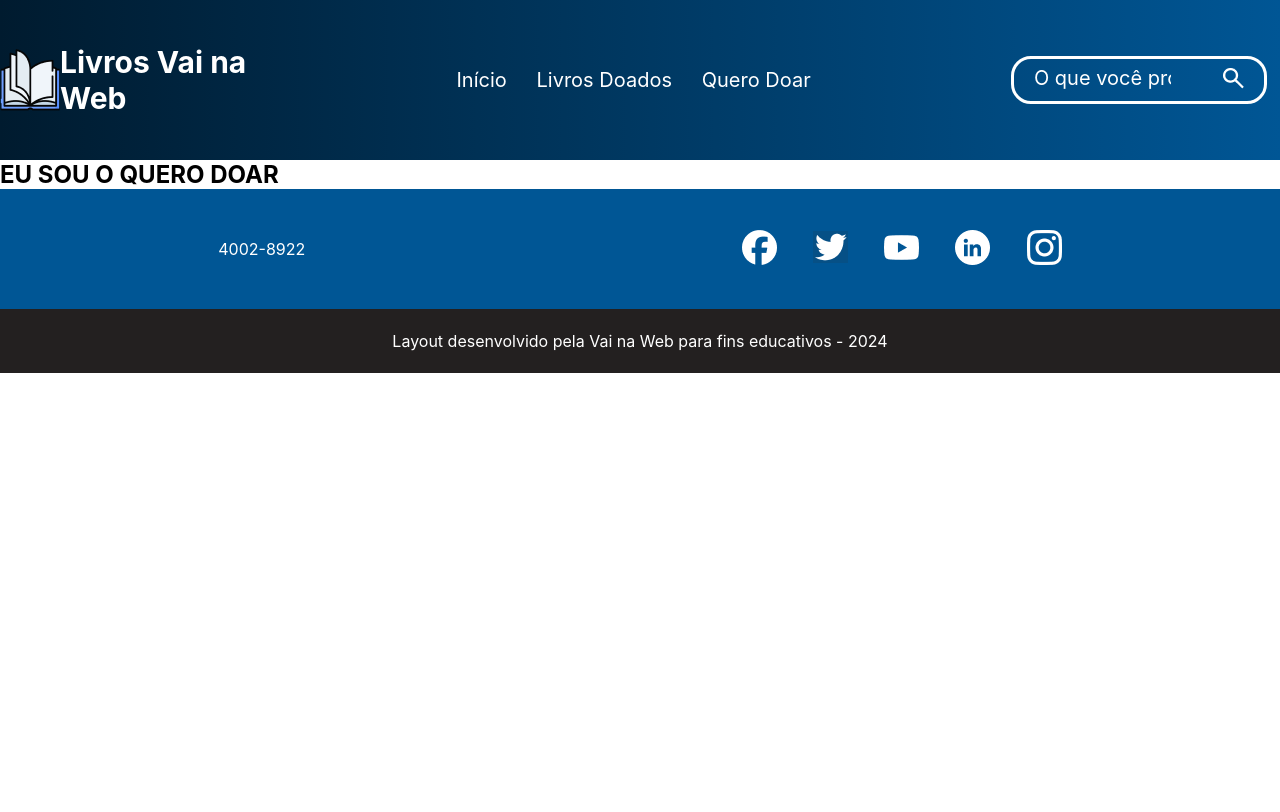
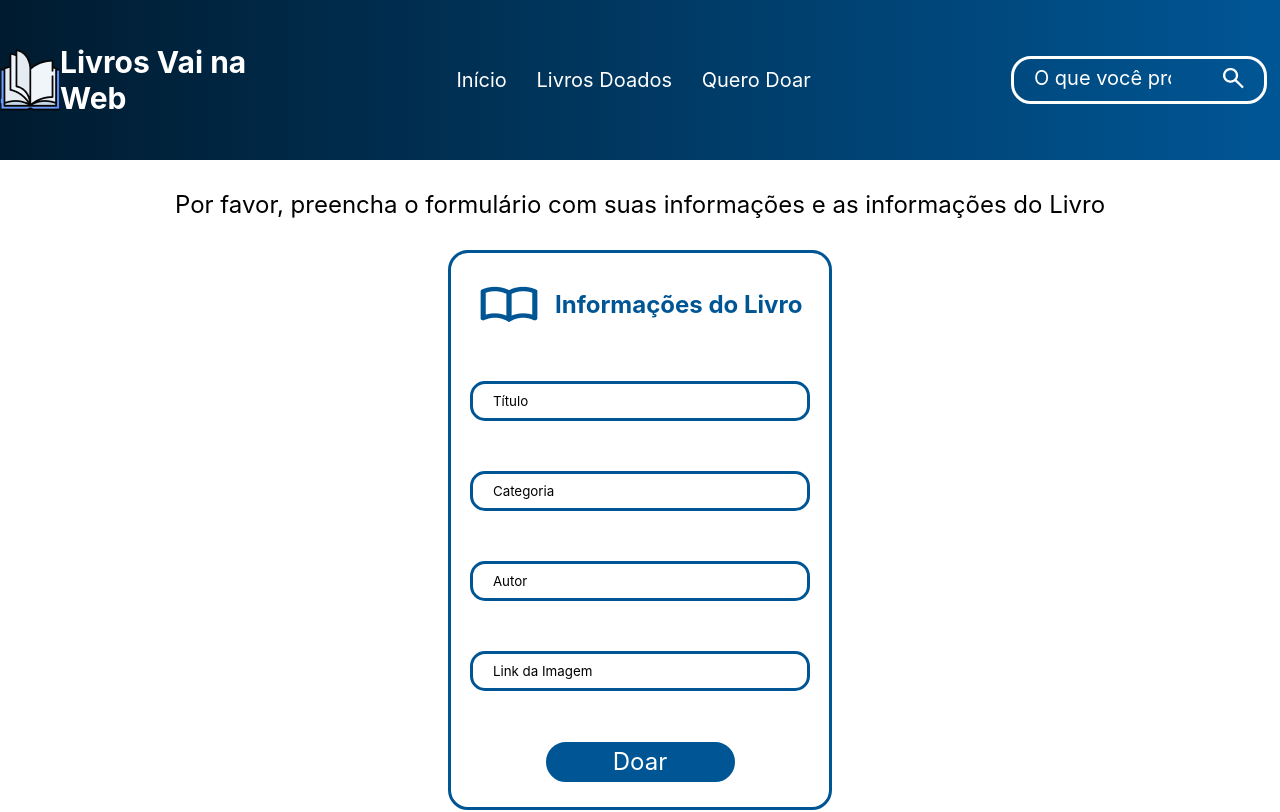
Before and after one commit to lucasseccatto/livraria-vnw, a React (Vite) app: page /quero-doar in a window 1280 px wide. Shown: the top 812 px of the page. Built offline with nearby package versions, Linux system fonts and the light colour scheme.

Commit message:
refatoracao da pagina queroDoar

```diff
--- a/src/pages/queroDoar/QueroDoar.jsx
+++ b/src/pages/queroDoar/QueroDoar.jsx
@@ -1,3 +1,30 @@
+import s from "./queroDoar.module.scss";
+
+import iconeLivro from "../../assets/icone-livro.png";
+
 export default function QueroDoar() {
-  return <h1>EU SOU O QUERO DOAR</h1>;
+  return (
+    <section className={s.queroDoarSection}>
+      <p>
+        Por favor, preencha o formulário com suas informações e as informações
+        do Livro
+      </p>
+
+      <form action="">
+        <div>
+          <img
+            src={iconeLivro}
+            alt="Imagem com icone de livro aberto com borda azul."
+          />
+          <h2>Informações do Livro</h2>
+        </div>
+
+        <input type="text" name="" id="" placeholder="Título" />
+        <input type="text" name="" id="" placeholder="Categoria" />
+        <input type="text" name="" id="" placeholder="Autor" />
+        <input type="text" name="" id="" placeholder="Link da Imagem" />
+        <input className={s.buttonDoar} type="submit" value="Doar" />
+      </form>
+    </section>
+  );
 }
--- /dev/null
+++ b/src/pages/queroDoar/queroDoar.module.scss
@@ -0,0 +1,70 @@
+.queroDoarSection {
+  height: 85vh;
+  display: flex;
+  flex-direction: column;
+  justify-content: space-evenly;
+  align-items: center;
+
+  p {
+    font-size: 24px;
+  }
+}
+
+form {
+  border: solid 3px #005695;
+  border-radius: 20px;
+  height: 70vh;
+  width: 30%;
+  display: flex;
+  flex-direction: column;
+  justify-content: space-around;
+  align-items: center;
+
+  div {
+    width: 90%;
+    display: flex;
+    align-items: center;
+    justify-content: space-around;
+    color: #005695;
+  }
+
+  input {
+    width: 90%;
+    height: 5vh;
+    border: solid #005695;
+    border-radius: 15px;
+    padding-left: 20px;
+
+    &::placeholder {
+      color: #000000;
+    }
+  }
+}
+
+.buttonDoar {
+  width: 50%;
+  height: 5vh;
+  background-color: #005695;
+  color: #ffffff;
+  border-radius: 20px;
+  font-size: 24px;
+  padding: 0;
+  cursor: pointer;
+}
+
+@media (max-width: 780px) {
+  .queroDoarSection {
+    height: 100vh;
+
+    p {
+      font-size: 18px;
+      text-align: center;
+      width: 70%;
+    }
+  }
+
+  form {
+    width: 90%;
+    font-size: 14px;
+  }
+}
```
